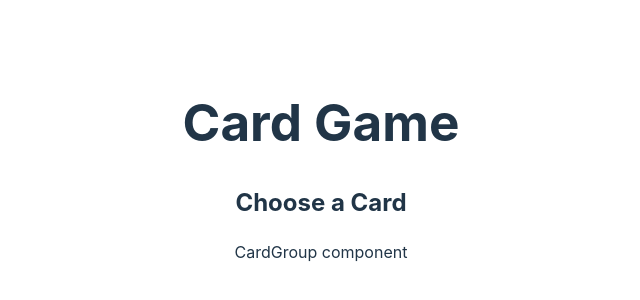
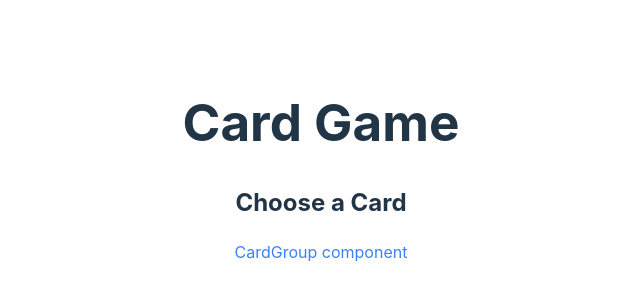
Before and after one commit to Ramer8/cardGame, a React (Vite) app: page / in a window 1280 px wide. Shown: the part 238-538 px from the top of the page, without its empty margins (319-959 px from the left). Built offline with nearby package versions, Linux system fonts and the light colour scheme.

Commit message:
Update: CardGroup component

```diff
--- a/src/components/CardGroup/CardGroup.css
+++ b/src/components/CardGroup/CardGroup.css
@@ -0,0 +1,3 @@
+.card-group-design {
+    color: #3b81f6;
+}
--- a/src/components/CardGroup/CardGroup.jsx
+++ b/src/components/CardGroup/CardGroup.jsx
@@ -1,5 +1,6 @@
+import "./CardGroup.css"
 const CardGroup = () => {
-  return <div>CardGroup component</div>
+  return <div className="card-group-design">CardGroup component</div>
 }
 
 export default CardGroup
```
